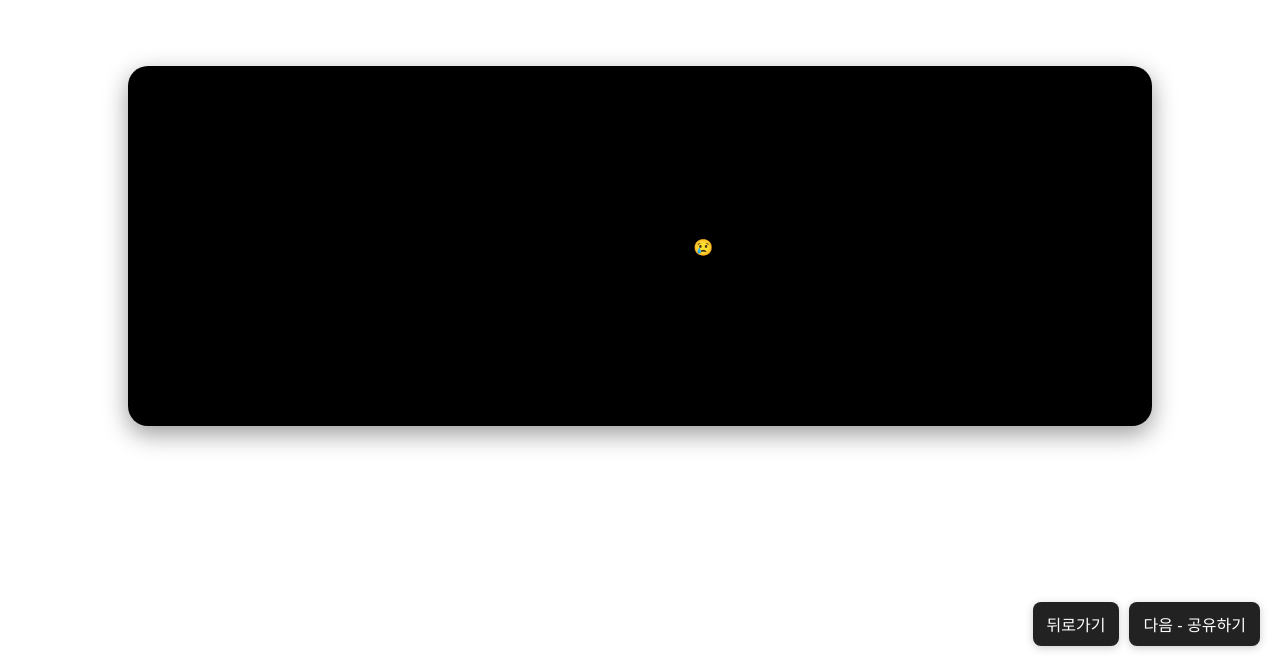
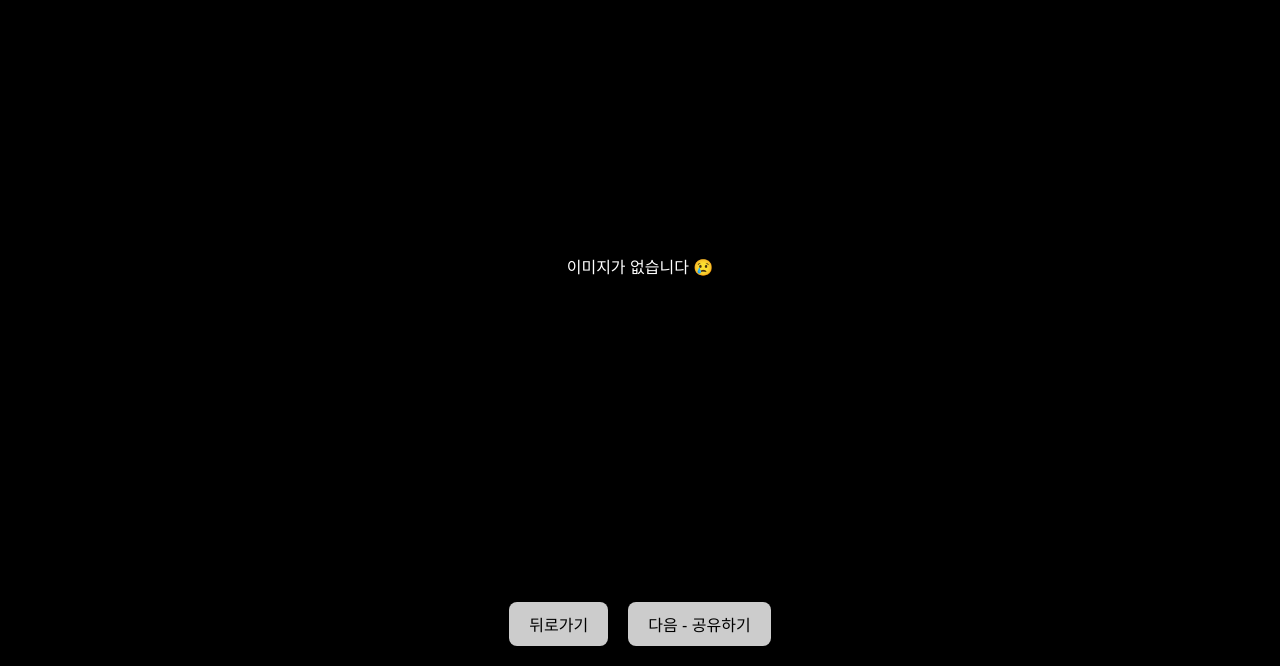
Before and after one commit to xeon-243859/ppongtok-app, a React (Vite) app: page /preview in a window 1280 px wide. Shown: the part 134-800 px from the top of the page. Built offline with nearby package versions, Linux system fonts and the light colour scheme.

Commit message:
🖼 이미지 4장 5초 순차 출력 + 메시지 자막 20초 흘러가기 완성

```diff
--- a/src/pages/PreviewPage.css
+++ b/src/pages/PreviewPage.css
@@ -1,93 +1,75 @@
 .preview-page {
-  width: 100vw;
+  position: relative;
+  width: 100%;
   height: 100vh;
-  position: relative;
-  background-color: #fff;
-  display: flex;
-  flex-direction: column;
-  align-items: center;
-  justify-content: center;
+  overflow: hidden;
 }
 
-/* 감성적인 영상/이미지 프레임 */
 .media-box {
-  width: 80vw;
-  height: 45vh;
-  background-color: #000;
-  border-radius: 20px;
-  overflow: hidden;
+  width: 100%;
+  height: 100%;
   position: relative;
-  box-shadow: 0 8px 24px rgba(0, 0, 0, 0.4);
-  display: flex;
-  align-items: center;
-  justify-content: center;
-  margin-bottom: 40px;
 }
 
-
-
-/* 이미지 또는 영상 */
 .media-display {
   width: 100%;
   height: 100%;
   object-fit: cover;
 }
 
-
-/* 메시지 텍스트 */
-.message-text {
-  position: absolute;
-  top: 10px;
+.media-fallback {
   width: 100%;
-  text-align: center;
-  font-size: 1.2rem;
-  color: white;
-  z-index: 2;
-  white-space: pre-wrap;
-  animation: fadeIn 20s linear forwards;
+  height: 100%;
+  display: flex;
+  justify-content: center;
+  align-items: center;
+  background-color: #000;
+  color: #fff;
 }
 
-.typing-text {
+.button-box {
+  position: absolute;
+  bottom: 20px;
+  width: 100%;
+  display: flex;
+  justify-content: center;
+  gap: 20px;
+  z-index: 10;
+}
+
+button {
+  padding: 10px 20px;
+  font-size: 1rem;
+  border: none;
+  border-radius: 8px;
+  cursor: pointer;
+  background-color: rgba(255, 255, 255, 0.8);
+}
+
+/* ✅ 감성 자막: 20초간 흘러가는 텍스트 */
+.scrolling-message-box {
   position: absolute;
   top: 5%;
   width: 100%;
-  text-align: center;
-  font-size: 1.8rem;
-  font-weight: 500;
-  color: white;
-  text-shadow: 1px 1px 3px black;
+  overflow: hidden;
   z-index: 10;
-  padding: 0 20px;
-  white-space: pre-wrap;
 }
 
-
-/* 하단 버튼 */
-.button-box {
-  position: fixed;
-  bottom: 20px;
-  right: 20px;
-  display: flex;
-  gap: 10px;
+.scrolling-message {
+  display: inline-block;
+  white-space: nowrap;
+  font-size: 2rem;
+  color: white;
+  text-shadow: 1px 1px 2px black;
+  padding-left: 100%;
+  animation: scrollMessage 20s linear forwards;
 }
 
-.button-box button {
-  padding: 10px 14px;
-  font-size: 1rem;
-  background-color: #222;
-  color: white;
-  border: none;
-  border-radius: 8px;
-  box-shadow: 0 2px 8px rgba(0,0,0,0.2);
-  cursor: pointer;
+@keyframes scrollMessage {
+  0% {
+    transform: translateX(0);
+  }
+  100% {
+    transform: translateX(-100%);
+  }
 }
-
-.button-box button:hover {
-  background-color: #444;
-}
-
-/* 텍스트 페이드인 */
-@keyframes fadeIn {
-  0% { opacity: 0; }
-  100% { opacity: 1; }
-}
--- a/src/pages/PreviewPage.jsx
+++ b/src/pages/PreviewPage.jsx
@@ -3,10 +3,8 @@ import "./PreviewPage.css";
 
 const PreviewPage = () => {
   const [message, setMessage] = useState("");
-  const [displayedText, setDisplayedText] = useState("");
   const [selectedImages, setSelectedImages] = useState([]);
   const [currentImageIndex, setCurrentImageIndex] = useState(0);
-
   const selectedVideo = localStorage.getItem("selected-video");
   const selectedMusic = localStorage.getItem("selected-music");
 
@@ -24,28 +22,11 @@ const PreviewPage = () => {
     }
   }, []);
 
-  // ✅ 메시지 타자 효과 (20초 동안 전체 출력)
-  useEffect(() => {
-    if (!message) return;
-    let index = 0;
-    setDisplayedText(""); // 초기화
-    const interval = setInterval(() => {
-      setDisplayedText((prev) => prev + message[index]);
-      index++;
-      if (index >= message.length) {
-        clearInterval(interval);
-      }
-    }, Math.floor(20000 / message.length)); // 20초 분할
-
-    return () => clearInterval(interval);
-  }, [message]);
-
-  // ✅ 이미지 4장 순차 전환
+  // ✅ 이미지 4장 순차 전환 (5초 간격, 총 20초)
   useEffect(() => {
     if (!Array.isArray(selectedImages) || selectedImages.length === 0) return;
     let index = 0;
     setCurrentImageIndex(index);
-
     const displayNext = () => {
       index++;
       if (index < selectedImages.length) {
@@ -53,39 +34,20 @@ const PreviewPage = () => {
         setTimeout(displayNext, 5000);
       }
     };
-
     const timer = setTimeout(displayNext, 5000);
     return () => clearTimeout(timer);
   }, [selectedImages]);
 
-  // ✅ 디버깅 로그
-  useEffect(() => {
-    console.log("📝 메시지:", message);
-    console.log("🖼 이미지 배열:", selectedImages);
-    console.log("🎥 영상:", selectedVideo);
-    console.log("🎵 음악:", selectedMusic);
-  }, []);
-
   return (
     <div className="preview-page">
       <div className="media-box">
-        <div className="message-text typing-text">{displayedText}</div>
+        {/* ✅ 감성 자막 */}
+        <div className="scrolling-message-box">
+          <div className="scrolling-message">{message}</div>
+        </div>
 
-        {selectedVideo ? (
-          <video
-            src={selectedVideo}
-            autoPlay
-            muted
-            className="media-display"
-            onLoadedMetadata={(e) => {
-              e.target.currentTime = 0;
-              setTimeout(() => {
-                e.target.pause();
-              }, 20000);
-            }}
-          />
-        ) : (
-          Array.isArray(selectedImages) &&
+        {/* ✅ 이미지 배경 (4장 순차 전환) */}
+        {Array.isArray(selectedImages) &&
         selectedImages.length > 0 &&
         selectedImages[currentImageIndex] ? (
           <img
@@ -95,7 +57,6 @@ const PreviewPage = () => {
           />
         ) : (
           <div className="media-fallback">이미지가 없습니다 😢</div>
-          )
         )}
       </div>
 
```
Lines whose indentation alone changed are shown as unchanged.
